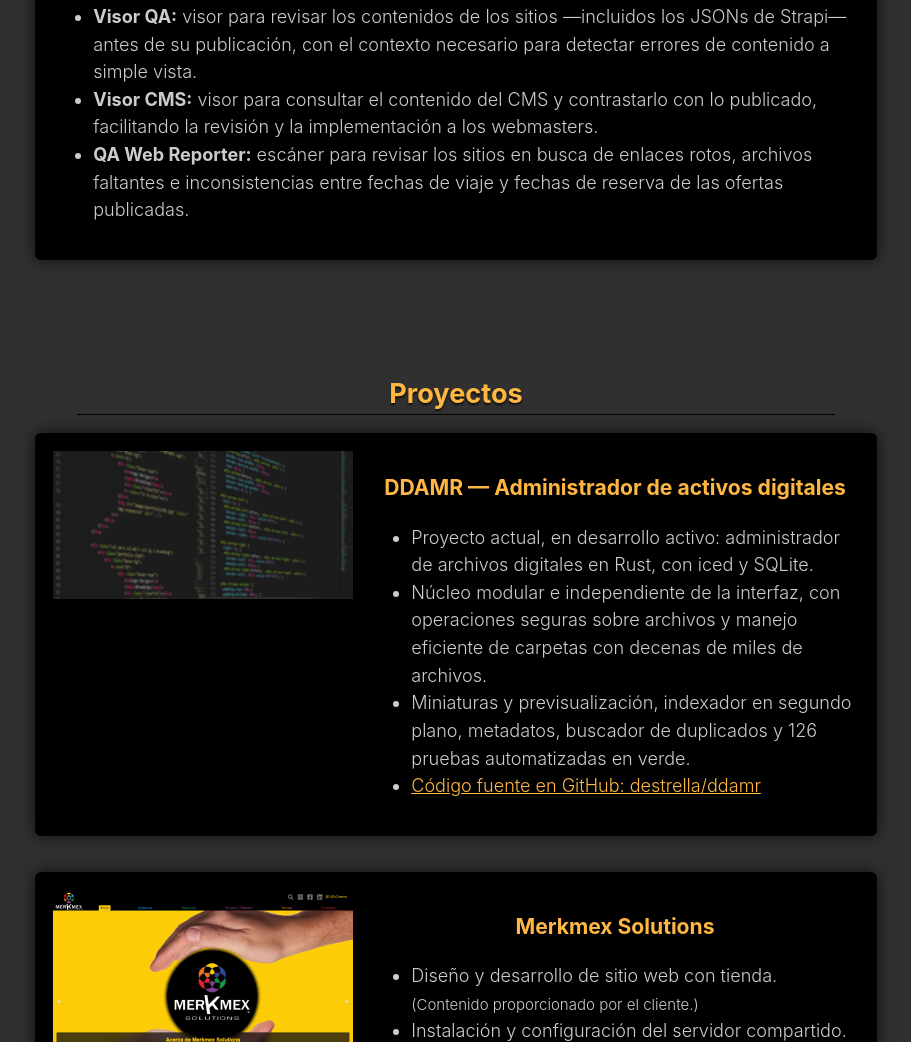
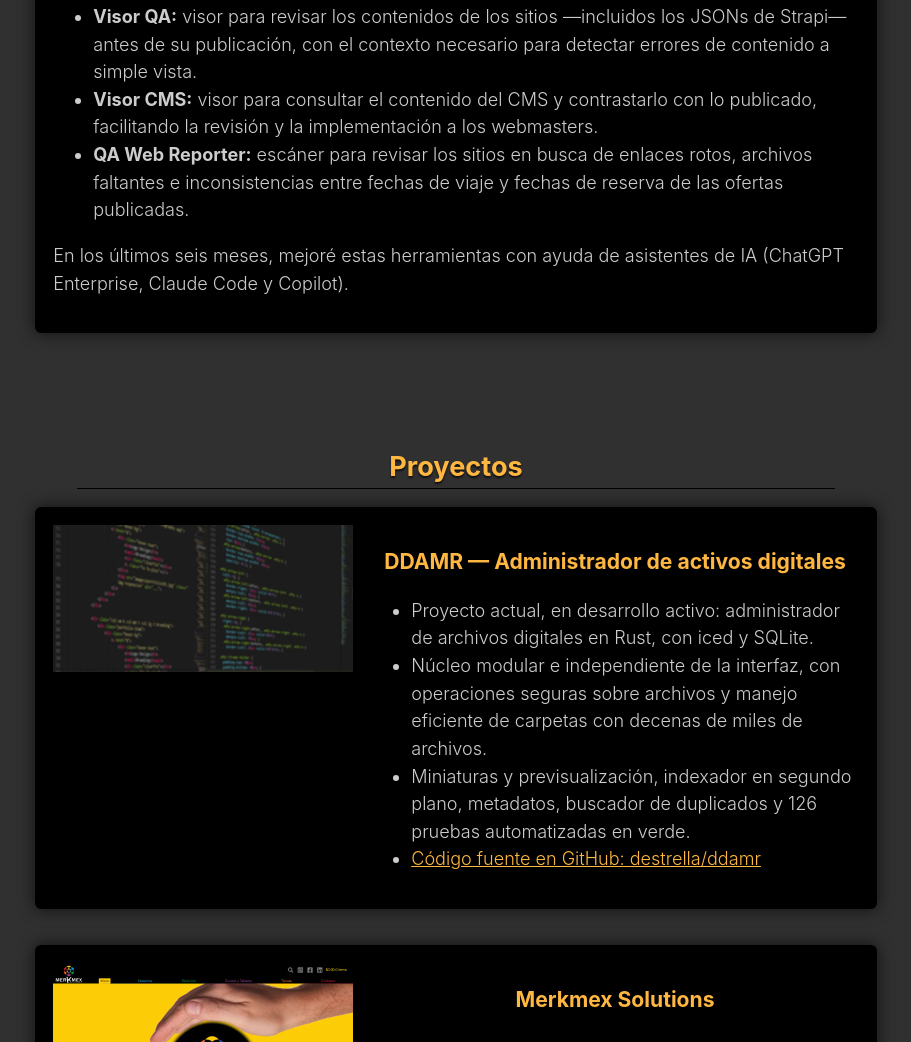
Before and after one commit to destrella/destrella.github.io, a plain HTML site: page index.html in a window 1280 px wide. Shown: the part 2293-3335 px from the top of the page, without its empty margins (184-1095 px from the left). Drawn offline with Linux system fonts and the light colour scheme; a web font is replaced by a local one.

Commit message:
Mencionar mejoras con asistentes de IA en las herramientas QA internas

```diff
--- a/index.html
+++ b/index.html
@@ -143,6 +143,7 @@
 						<li><strong>Visor CMS:</strong> visor para consultar el contenido del CMS y contrastarlo con lo publicado, facilitando la revisión y la implementación a los webmasters.</li>
 						<li><strong>QA Web Reporter:</strong> escáner para revisar los sitios en busca de enlaces rotos, archivos faltantes e inconsistencias entre fechas de viaje y fechas de reserva de las ofertas publicadas.</li>
 					</ul>
+					<p>En los últimos seis meses, mejoré estas herramientas con ayuda de asistentes de IA (ChatGPT Enterprise, Claude Code y Copilot).</p>
 				</article>
 			</div>
 		</section>
```
